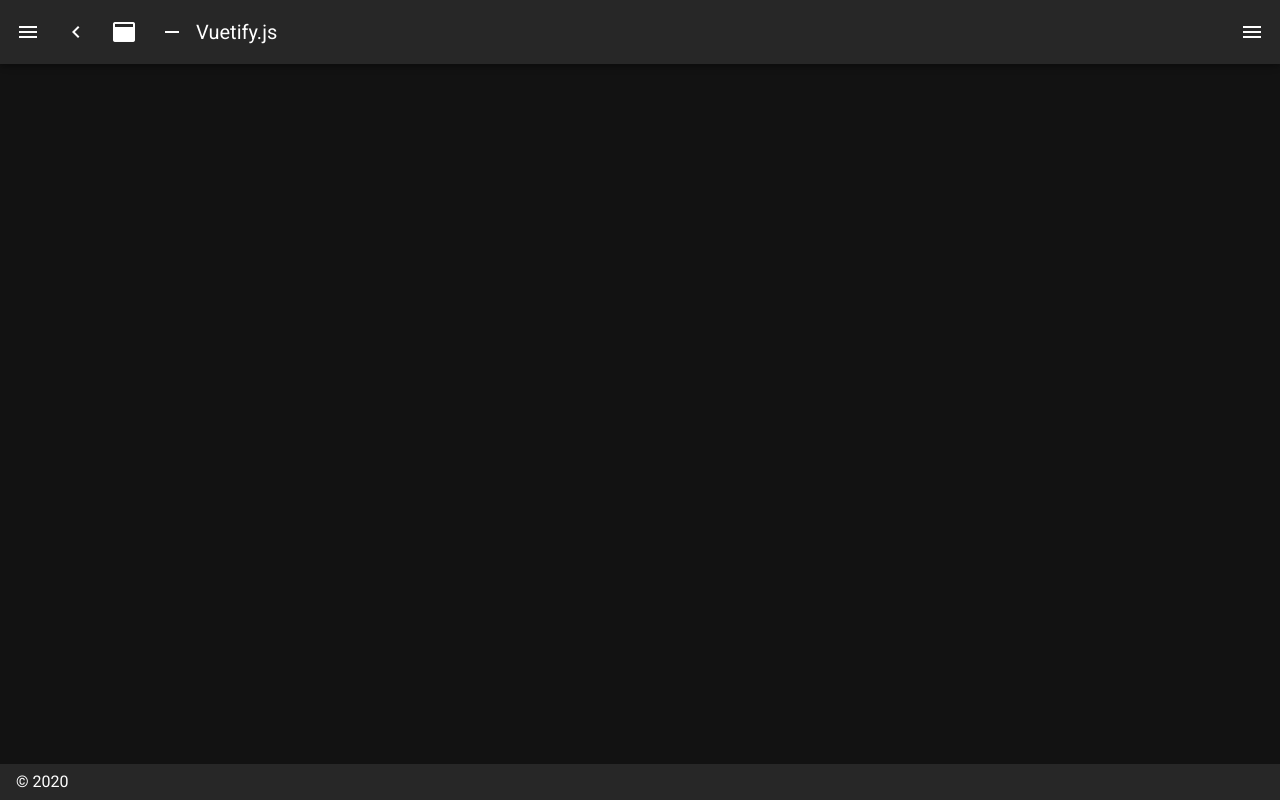
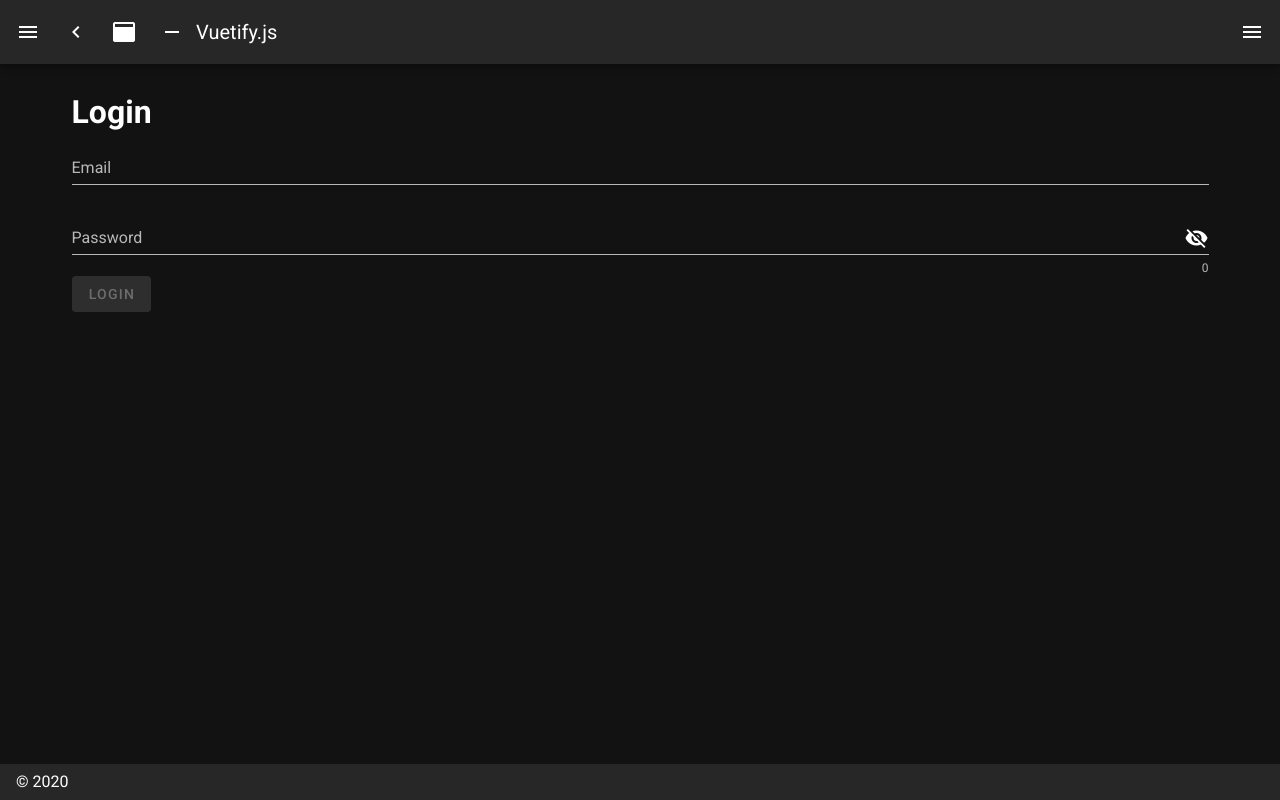
Before and after one commit to deweechi/dewpoint, a Nuxt app: page /login in a window 1280 px wide. Before the commit this address had no page. Built offline with nearby package versions, Linux system fonts and the light colour scheme.

Commit message:
Added the begining of Authentication, Still needs fleshed out.

```diff
--- /dev/null
+++ b/components/UserAuthForm.vue
@@ -0,0 +1,45 @@
+<template>
+  <v-form v-model="valid">
+    <v-text-field v-model="userInfo.name"
+                  label="Name"
+                  :rules="[required('name')]"
+                  v-if="hasName" />
+
+    <v-text-field v-model="userInfo.email"
+                  label="Email"
+                  :rules="[required('email'), emailFormat()]"/>
+
+    <v-text-field v-model="userInfo.password"
+                  label="Password"
+                  :type="showPassword ? 'text' : 'password'"
+                  :append-icon="showPassword ? 'mdi-eye' : 'mdi-eye-off'"
+                  @click:append="showPassword = !showPassword"
+                  counter=true
+                  :rules="[required('password'), minLength('password', 8)]"
+                  />
+
+    <v-btn @click="submitForm(userInfo)" :disabled="!valid">{{ buttonText }}</v-btn>
+  </v-form>
+</template>
+
+<script>
+  import validations from "~/utils/validations";
+  export default {
+    data() {
+      return {
+        valid: false,
+        showPassword: false,
+        hasName: false,
+        userInfo: {
+          email: '',
+          password: ''
+        },
+        ...validations
+      }
+    },
+    props: ["submitForm", "buttonText", "hasName"]
+  }
+</script>
+
+<style lang="scss" scoped>
+</style>
--- /dev/null
+++ b/pages/login.vue
@@ -0,0 +1,26 @@
+<template>
+  <v-container>
+    <h1>Login</h1>
+    <UserAuthForm buttonText='Login' :submitForm='loginUser'> </UserAuthForm>
+  </v-container>
+</template>
+
+<script>
+import UserAuthForm from '~/components/UserAuthForm'
+
+
+export default {
+  components: {
+    UserAuthForm
+  },
+  methods: {
+    loginUser(){
+      alert('trying to login')
+    }
+  }
+}
+</script>
+
+<style>
+
+</style>
--- /dev/null
+++ b/utils/validations.js
@@ -0,0 +1,21 @@
+let required = (propertyType) => {
+  return v => v && v.length > 0 || `You must input a ${propertyType}`
+}
+let minLength = (propertyType, minLength) => {
+  return v => v && v.length >= minLength || `${propertyType} must be at least ${minLength} characters`
+}
+let maxLength = (propertyType, maxLength) => {
+  return v => v && v.length <= maxLength || `${propertyType} must be less than ${maxLength} characters`
+}
+
+let emailFormat = () => {
+  let regex = /^\w+([\.-]?\w+)*@\w+([\.-]?\w+)*(\.\w{2,24})+$/
+  return v => v && regex.test(v) || "Must be a valid email"
+}
+
+export default {
+  required,
+  minLength,
+  maxLength,
+  emailFormat
+}
```
